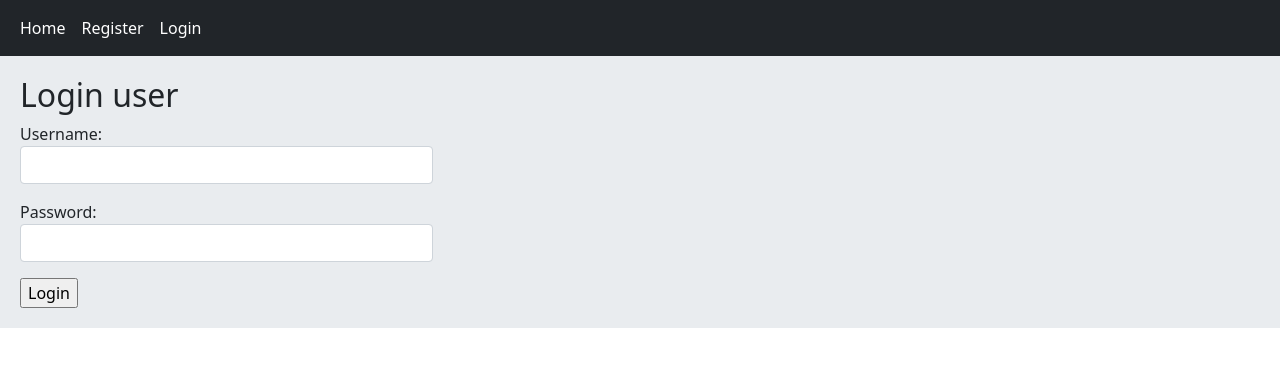
After one commit to misam72/SocialNetwork, a Django app: page /account/login/ in a window 1280 px wide. The commit adds this page. Shown: the top 367 px of the page. Run offline with Django 4.2, Linux system fonts and the light colour scheme.

Commit message:
Implement login

```diff
--- a/account/forms.py
+++ b/account/forms.py
@@ -42,3 +42,7 @@ class UserRegistrationForm(forms.Form):
         password_conf = clean_data.get('password_conf')
         if password and password_conf and password != password_conf:
             raise ValidationError('passwords must match.')
+
+class UserLoginForm(forms.Form):
+    username = forms.CharField(widget=forms.TextInput(attrs={'class': 'form-control'}))
+    password = forms.CharField(widget=forms.PasswordInput(attrs={'class': 'form-control'}))
--- /dev/null
+++ b/account/templates/account/login.html
@@ -0,0 +1,9 @@
+{% extends "base.html" %}
+
+{% block content%}
+    <h2>Login user</h2>
+    <form action="" method='post' class='col-md-4' novalidate>
+        {% csrf_token %}
+        {{form.as_p}}
+        <input type='submit' value='Login'>
+{% endblock %}
--- a/account/urls.py
+++ b/account/urls.py
@@ -3,5 +3,6 @@ from . import views
 
 app_name = 'account'
 urlpatterns = [
-    path('register/',views.RegisterView.as_view(), name='user_register'),
+    path('register/',views.UserRegisterView.as_view(), name='user_register'),
+    path('login/', views.UserLoginView.as_view(), name='user_login'),
 ]
--- a/account/views.py
+++ b/account/views.py
@@ -1,26 +1,48 @@
 from django.shortcuts import render, redirect
 from django.views import View
-from .forms import UserRegistrationForm
+from .forms import UserRegistrationForm, UserLoginForm
 from django.contrib.auth.models import User
 from django.contrib import messages
+from django.contrib.auth import authenticate, login
 
-class RegisterView(View):
-    #Class variables for clean code purpose.
+
+class UserRegisterView(View):
+    # Class variables for clean code purpose.
     form_class = UserRegistrationForm
-    template_name = 'account/register.html'
+    template_name = "account/register.html"
 
     def get(self, request):
         form = self.form_class()
-        return render(request, self.template_name, {'form': form})
+        return render(request, self.template_name, {"form": form})
+
     def post(self, request):
         form = self.form_class(request.POST)
         if form.is_valid():
             cd = form.cleaned_data
-            User.objects.create_user(cd['username'], cd['email'], cd['password'])
-            messages.success(request, 'you registered successfully',
-                             'success')
-            return redirect('home:home')
+            User.objects.create_user(cd["username"], cd["email"], cd["password"])
+            messages.success(request, "you registered successfully", "success")
+            return redirect("home:home")
         # if the data of the form would be invalid(like empty...) form gets
         # new data with messages. we can use that data and render a new page
         # for showing them to user.
+        return render(request, self.template_name, {"form": form})
+
+
+class UserLoginView(View):
+    form_class = UserLoginForm
+    template_name = "account/login.html"
+    def get(self, request):
+        form = self.form_class()
         return render(request, self.template_name, {'form': form})
+
+    def post(self, request):
+        form = self.form_class(request.POST)
+        if form.is_valid():
+            cd = form.cleaned_data
+            user = authenticate(request, username=cd['username'], password=cd['password'])
+            if user is not None:
+                login(request, user)
+                messages.success(request, 'you logged in successfully', 'success')
+                return redirect('home:home')
+            messages.error(request, 'username or password is wrong', 'warning')
+        return render(request, self.template_name, {'form': form})
--- a/templates/inc/navbar.html
+++ b/templates/inc/navbar.html
@@ -3,6 +3,7 @@
       <div class="navbar-nav">
         <a class="nav-link active" href="{% url 'home:home' %}">Home</a>
         <a class="nav-link active" href="{% url 'account:user_register' %}">Register</a>
+        <a class="nav-link active" href="{% url 'account:user_login' %}">Login</a>
       </div>
     </div>
   </nav>
```
